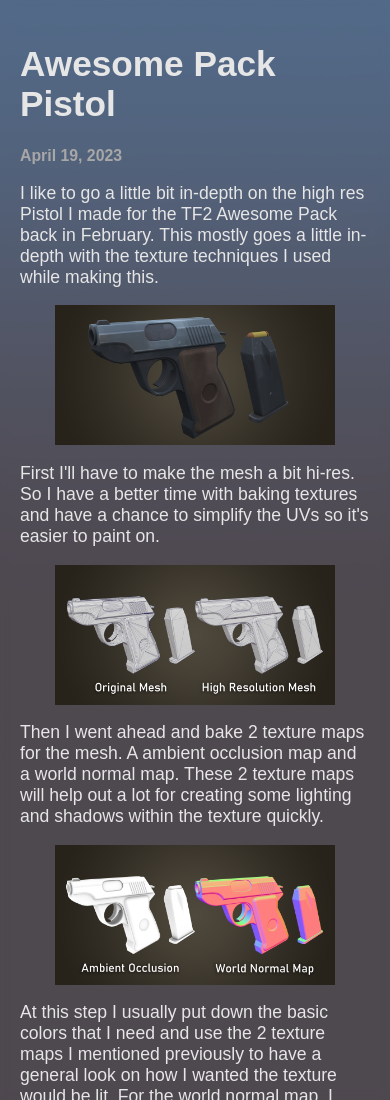
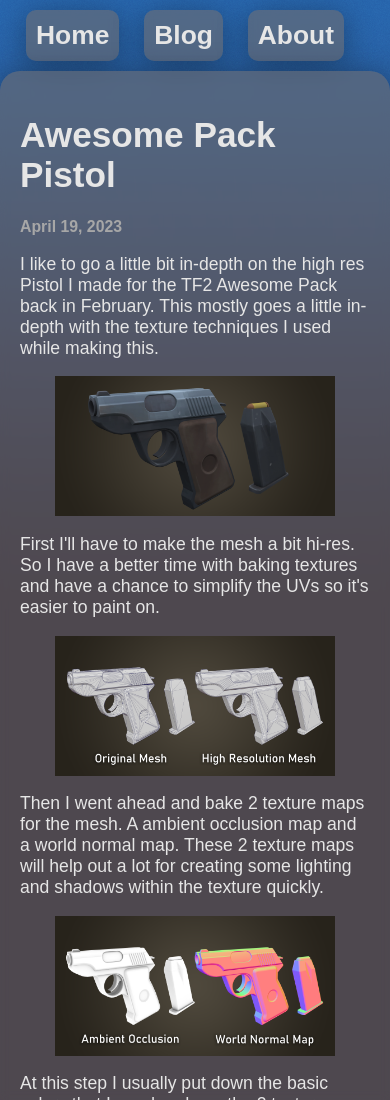
Before and after one commit to justyn0/justyndev.xyz, an Astro site: page /blog/pistol in a window 390 px wide. Shown: the top 1100 px of the page. Built offline with nearby package versions, Linux system fonts and the light colour scheme; Astro itself is replaced by a stand-in of ours.

Commit message:
Awful header

```diff
--- a/src/pages/blog/pistol.astro
+++ b/src/pages/blog/pistol.astro
@@ -11,6 +11,13 @@
 		<title>Pistol</title>
 	</head>
 	<body>
+		<header>
+			<nav>
+			   <a href="../">Home</a>
+			   <a href="/blog">Blog</a>
+			   <a href="/about">About</a>
+			</nav>
+		</header>
 		<div class="blog">
 			<div class="blog-post">
 				<h1>Awesome Pack Pistol</h1>
--- a/src/styles/global.css
+++ b/src/styles/global.css
@@ -38,6 +38,34 @@
     border-radius: 2px;
 }
 
+header
+{
+    padding: 10px;
+    text-align: center;
+    margin: 0%;
+}
+header a
+{
+    display: inline-block;
+    padding: 10px;
+    margin-right: 20px;
+    border-radius: 10px;
+    background-color: var(--blog-background);
+    box-shadow: 0 4px 30px rgba(0, 0, 0, 0.337);
+    backdrop-filter: blur(5px);
+    -webkit-backdrop-filter: blur(5px);
+    font-size: 1.5em;
+    font-weight: bold;
+}
+header a:hover
+{
+    background-color: var(--blog-background-hover);
+}
+
+footer
+{
+
+}
 a:link
 {
     color: var(--text);
@@ -54,18 +82,10 @@
     text-decoration: underline;
 }
 
-.header
-{
-    background-color: aqua;
-}
-.footer
-{
 
-}
 
 .container
 {
-    margin: 5%;
     margin-right: 20%;
     margin-left: 20%;
 }
@@ -102,6 +122,7 @@
 
 .blog
 {
+    margin: 1%;
     margin-right: 20%;
     margin-left: 20%;
 }
@@ -116,6 +137,7 @@
     box-shadow: 0 4px 30px rgba(0, 0, 0, 0.377);
     backdrop-filter: blur(5px);
     -webkit-backdrop-filter: blur(5px);
+    border-radius: 20px;
 }
 
 .center
@@ -141,11 +163,7 @@
     }
     .blog .blog-post
     {
-        padding-top: 20px;
-        padding-bottom: 20px;
-        padding-left: 20px;
-        padding-right: 20px;
-        border-radius: 0px;
+
     }
 }
 
```
Also changed, not shown: src/pages/blog.astro (+7 -0 lines), src/pages/blog/spycrab.astro (+7 -0 lines).
